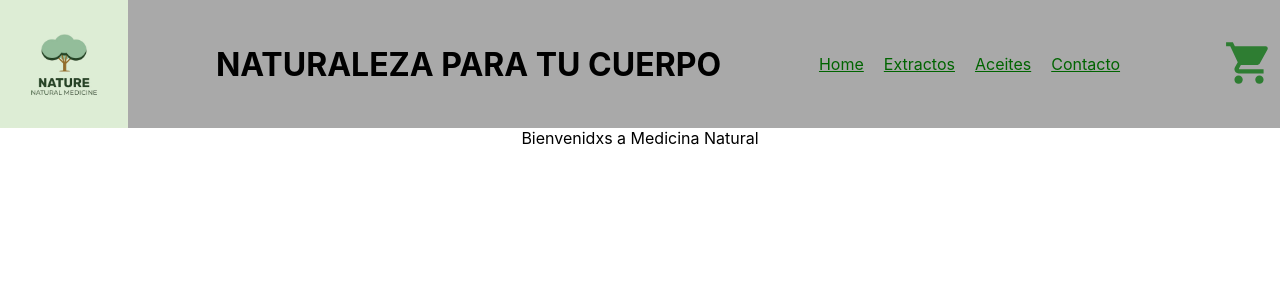
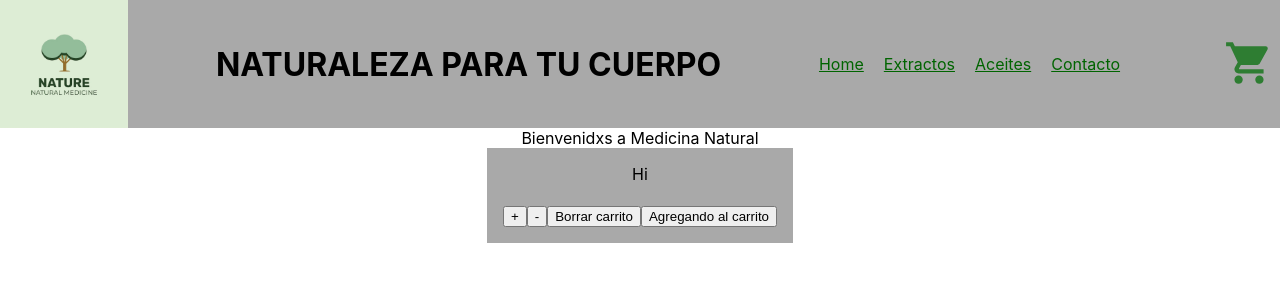
Before and after one commit to Itzers/m-alternativa, a React (Create React App) app: page / in a window 1280 px wide. Shown: the top 300 px of the page. Built offline with nearby package versions, Linux system fonts and the light colour scheme.

Commit message:
desafio contador con boton

```diff
--- a/src/App.js
+++ b/src/App.js
@@ -3,12 +3,20 @@ import React from "react";
 import Header from "./Components/Header/Header";
 //import CartWidget from "./Components/Header/CartWidget";
 import ItemListContainer from "./ItemListContainer";
+import ItemCount from "./ItemCount";
 
 const App = () => {
+
+  const aviso = (mensaje) => {
+    console.log(mensaje);
+  }
+
+  const unMensaje = "Hi";
   return (
     <>
       <Header />
       <ItemListContainer greeting="Bienvenidxs a Medicina Natural" />
+      <ItemCount miProp={unMensaje} aviso={aviso} stock={5} />
     </>
   )
 }
--- /dev/null
+++ b/src/ItemCount.js
@@ -0,0 +1,52 @@
+import React,{ useState } from 'react'
+
+const ItemCount = ({ miProp, aviso, initial, stock, onAdd}) => {
+
+    const [value, contador, setContador] = useState(initial);
+
+
+        const handlerClickSumar = () =>{
+            if (value <= stock){
+                setContador((contadorValue)=> contadorValue + 1);
+            }else{
+                console.log("Sin existencia");
+            }
+        };
+
+        const handlerClickRestar = () =>{
+            if (value > initial){
+                setContador((contadorValue)=> contadorValue -1 );
+            }else{
+                console.log("Tienes que seleccionar +");
+            }
+        }
+
+        const reset = () => {
+            setContador(1);
+            aviso();
+        }
+
+    return (
+        <div style = {styles.card}>
+            <div style = {styles.carrito}>{miProp}</div>
+            <h1 style = {styles.carrito}>{contador}</h1>
+            <button onClick={()=>handlerClickSumar()}>+</button>
+            <button onClick={handlerClickRestar}>-</button>
+            <button onClick={reset}>Borrar carrito</button>
+            <button onClick={()=>aviso("Agregando al carrito")}>Agregando al carrito</button>
+
+        </div>
+    );
+}
+
+const styles ={
+    card:{
+        backgroundColor: '#a9a9a9',
+        padding: '1rem',
+        margin: 'auto',
+        width: 'fit-content',
+        textAlign: 'center',
+    },
+
+}
+export default ItemCount
```
Also changed, not shown: src/assets/aedf203ecc138d0e9879a901208d6928.jpg (added).
